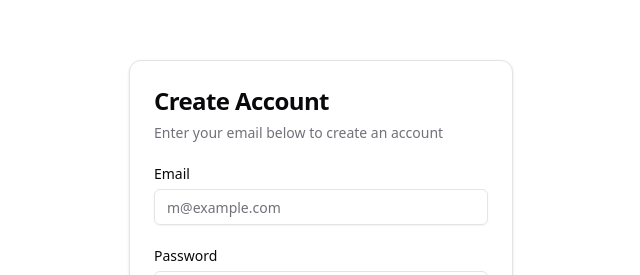
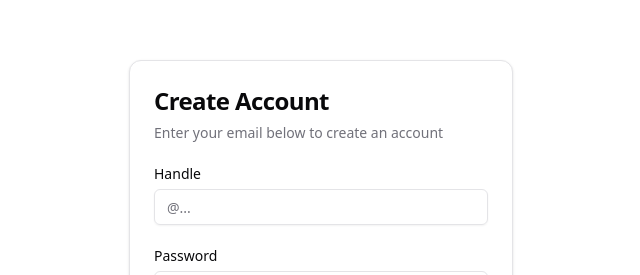
Before and after one commit to Shakthi-Viviyn/Zap, a Next.js app in the folder frontend/: page /signup in a window 1280 px wide. Shown: the part 156-431 px from the top of the page, without its empty margins (319-959 px from the left). Built offline with nearby package versions, Linux system fonts and the light colour scheme.

Commit message:
add axios

```diff
--- a/frontend/package.json
+++ b/frontend/package.json
@@ -12,6 +12,7 @@
     "@radix-ui/react-dialog": "^1.1.6",
     "@radix-ui/react-label": "^2.1.2",
     "@radix-ui/react-slot": "^1.1.2",
+    "axios": "^1.7.9",
     "class-variance-authority": "^0.7.1",
     "clsx": "^2.1.1",
     "lucide-react": "^0.475.0",
--- a/frontend/src/app/signup/page.tsx
+++ b/frontend/src/app/signup/page.tsx
@@ -12,19 +12,25 @@ import { Input } from "@/components/ui/input"
 import { Label } from "@/components/ui/label"
 import { useState } from "react"
 import { useRouter } from "next/navigation";
+import axios from "axios";
 
 export default function Page() {
 
     const router = useRouter();
 
     const [accountInfo, setAccountInfo] = useState({
-        email: "",
+        username: "",
         password: ""
     });
 
-    function handleAccountCreate(){
-        console.log("Create Account");
-        router.push("/");
+    async function handleAccountCreate(){
+
+        let resp = await axios.post("/api/signup", accountInfo);
+        if (resp.status === 200){
+            router.push("/");
+            return;
+        }
+        console.log("Failed to create account");
     }
 
     return (
@@ -42,14 +48,14 @@ export default function Page() {
                             <div>
                                 <div className="flex flex-col gap-6">
                                     <div className="grid gap-2">
-                                        <Label htmlFor="email">Email</Label>
+                                        <Label htmlFor="username">Handle</Label>
                                         <Input
-                                            id="email"
-                                            type="email"
-                                            placeholder="m@example.com"
+                                            id="username"
+                                            type="text"
+                                            placeholder="@..."
 
-                                            value={accountInfo.email}
-                                            onChange={(e) => setAccountInfo({...accountInfo, email: e.target.value})}
+                                            value={accountInfo.username}
+                                            onChange={(e) => setAccountInfo({...accountInfo, username: e.target.value})}
                                         />
                                     </div>
                                     <div className="grid gap-2">
```
Also changed, not shown: 1 other file (tests, documents, lock files or other folders).
